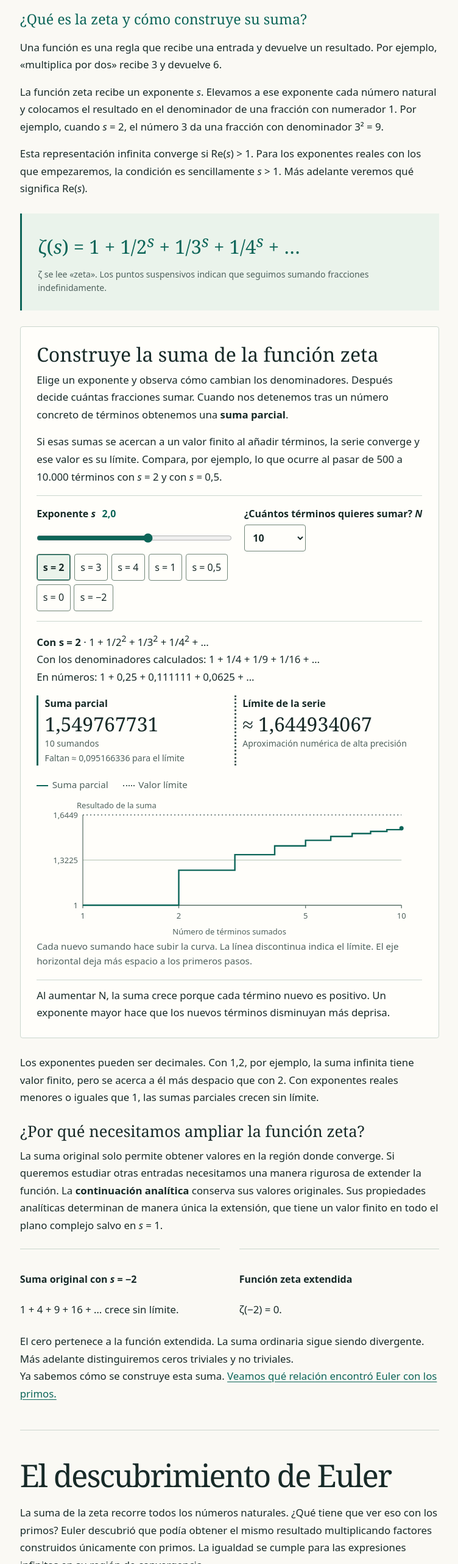
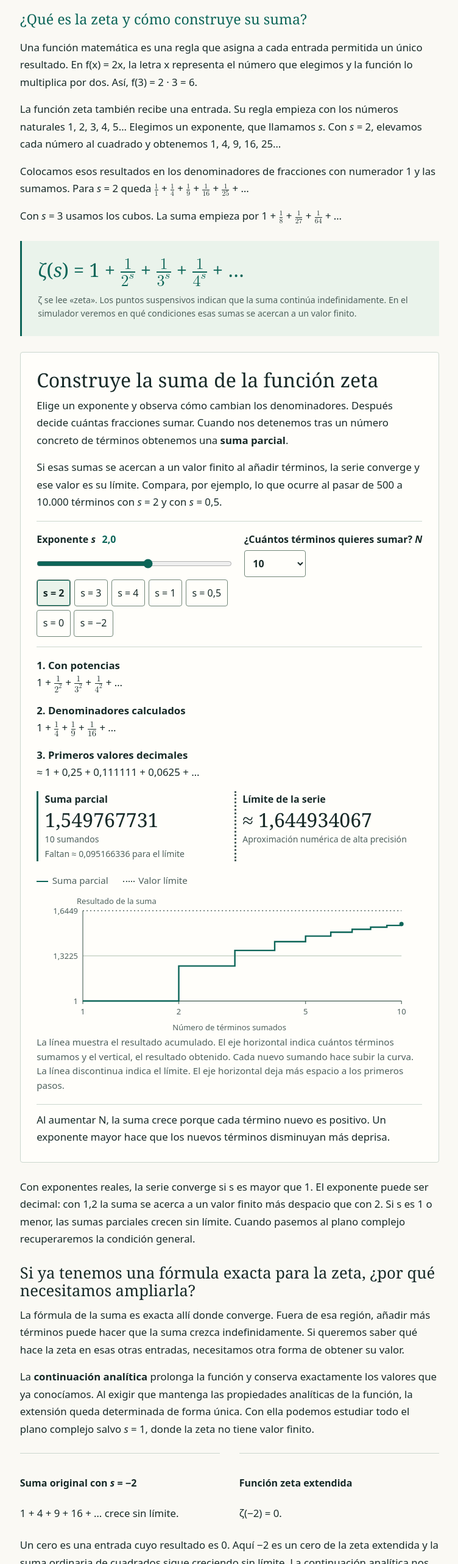
Before and after one commit to fjmonge-it/hipotesis-riemann, a plain HTML site: page index.html in a window 1280 px wide. Shown: the part 3758-6322 px from the top of the page at 61% size, without its empty margins (428-1180 px from the left). Drawn offline with Linux system fonts and the light colour scheme.

Commit message:
Desarrolla la zeta y el producto de Euler con fracciones legibles

```diff
--- a/index.html
+++ b/index.html
@@ -103,50 +103,58 @@
       <section id="zeta" aria-labelledby="titulo-zeta">
         <h2 id="titulo-zeta">Una máquina matemática llamada función zeta</h2>
         <p class="experiment-question">¿Qué es la zeta y cómo construye su suma?</p>
-        <p>Una función es una regla que recibe una entrada y devuelve un resultado. Por ejemplo, «multiplica por dos» recibe 3 y devuelve 6.</p>
-        <p>La función zeta recibe un exponente <var>s</var>. Elevamos a ese exponente cada número natural y colocamos el resultado en el denominador de una fracción con numerador 1. Por ejemplo, cuando <var>s</var> = 2, el número 3 da una fracción con denominador 3² = 9.</p>
-        <p>Esta representación infinita converge si Re(<var>s</var>) &gt; 1. Para los exponentes reales con los que empezaremos, la condición es sencillamente <var>s</var> &gt; 1. Más adelante veremos qué significa Re(<var>s</var>).</p>
-        <figure class="formula">
-          <div class="equation">ζ(<var>s</var>) = 1 + 1/2<sup><var>s</var></sup> + 1/3<sup><var>s</var></sup> + 1/4<sup><var>s</var></sup> + …</div>
-          <figcaption>ζ se lee «zeta». Los puntos suspensivos indican que seguimos sumando fracciones indefinidamente.</figcaption>
-        </figure>
+        <div id="definicion-zeta">
+          <p>Una función matemática es una regla que asigna a cada entrada permitida un único resultado. En f(x) = 2x, la letra x representa el número que elegimos y la función lo multiplica por dos. Así, f(3) = 2 · 3 = 6.</p>
+          <p>La función zeta también recibe una entrada. Su regla empieza con los números naturales 1, 2, 3, 4, 5… Elegimos un exponente, que llamamos <var>s</var>. Con <var>s</var> = 2, elevamos cada número al cuadrado y obtenemos 1, 4, 9, 16, 25…</p>
+          <p>Colocamos esos resultados en los denominadores de fracciones con numerador 1 y las sumamos. Para <var>s</var> = 2 queda <math><mfrac><mn>1</mn><mn>1</mn></mfrac></math> + <math><mfrac><mn>1</mn><mn>4</mn></mfrac></math> + <math><mfrac><mn>1</mn><mn>9</mn></mfrac></math> + <math><mfrac><mn>1</mn><mn>16</mn></mfrac></math> + <math><mfrac><mn>1</mn><mn>25</mn></mfrac></math> + …</p>
+          <p>Con <var>s</var> = 3 usamos los cubos. La suma empieza por 1 + <math><mfrac><mn>1</mn><mn>8</mn></mfrac></math> + <math><mfrac><mn>1</mn><mn>27</mn></mfrac></math> + <math><mfrac><mn>1</mn><mn>64</mn></mfrac></math> + …</p>
+          <figure class="formula">
+            <div class="equation">ζ(<var>s</var>) = 1 + <math><mfrac><mn>1</mn><msup><mn>2</mn><mi>s</mi></msup></mfrac></math> + <math><mfrac><mn>1</mn><msup><mn>3</mn><mi>s</mi></msup></mfrac></math> + <math><mfrac><mn>1</mn><msup><mn>4</mn><mi>s</mi></msup></mfrac></math> + …</div>
+            <figcaption>ζ se lee «zeta». Los puntos suspensivos indican que la suma continúa indefinidamente. En el simulador veremos en qué condiciones esas sumas se acercan a un valor finito.</figcaption>
+          </figure>
+        </div>
         <div class="experiment" id="experimento-zeta" hidden role="group" aria-labelledby="experimento-zeta-titulo">
           <h3 id="experimento-zeta-titulo">Construye la suma de la función zeta</h3>
           <p>Elige un exponente y observa cómo cambian los denominadores. Después decide cuántas fracciones sumar. Cuando nos detenemos tras un número concreto de términos obtenemos una <strong>suma parcial</strong>.</p>
           <p>Si esas sumas se acercan a un valor finito al añadir términos, la serie converge y ese valor es su límite. Compara, por ejemplo, lo que ocurre al pasar de 500 a 10.000 términos con <var>s</var> = 2 y con <var>s</var> = 0,5.</p>
           <div data-controls></div>
-          <p class="v2-expression" data-expanded></p>
+          <div class="v2-expression" data-expanded></div>
           <dl class="experiment-results" data-results></dl>
           <figure class="experiment-chart" data-chart></figure>
           <p class="experiment-insight" data-insight></p>
         </div>
         <p id="ejemplo-zeta">Con <var>s</var> = 2, diez términos dan aproximadamente 1,549768 y mil términos dan 1,643935. El límite es aproximadamente 1,644934. Los términos siguen añadiendo cantidades positivas, cada vez menores.</p>
-        <p>Los exponentes pueden ser decimales. Con 1,2, por ejemplo, la suma infinita tiene valor finito, pero se acerca a él más despacio que con 2. Con exponentes reales menores o iguales que 1, las sumas parciales crecen sin límite.</p>
+        <p>Con exponentes reales, la serie converge si s es mayor que 1. El exponente puede ser decimal: con 1,2 la suma se acerca a un valor finito más despacio que con 2. Si s es 1 o menor, las sumas parciales crecen sin límite. Cuando pasemos al plano complejo recuperaremos la condición general.</p>
         <div id="continuacion-zeta">
-          <h3>¿Por qué necesitamos ampliar la función zeta?</h3>
-          <p>La suma original solo permite obtener valores en la región donde converge. Si queremos estudiar otras entradas necesitamos una manera rigurosa de extender la función. La <strong>continuación analítica</strong> conserva sus valores originales. Sus propiedades analíticas determinan de manera única la extensión, que tiene un valor finito en todo el plano complejo salvo en <var>s</var> = 1.</p>
+          <h3>Si ya tenemos una fórmula exacta para la zeta, ¿por qué necesitamos ampliarla?</h3>
+          <p>La fórmula de la suma es exacta allí donde converge. Fuera de esa región, añadir más términos puede hacer que la suma crezca indefinidamente. Si queremos saber qué hace la zeta en esas otras entradas, necesitamos otra forma de obtener su valor.</p>
+          <p>La <strong>continuación analítica</strong> prolonga la función y conserva exactamente los valores que ya conocíamos. Al exigir que mantenga las propiedades analíticas de la función, la extensión queda determinada de forma única. Con ella podemos estudiar todo el plano complejo salvo <var>s</var> = 1, donde la zeta no tiene valor finito.</p>
           <div class="closing-topics">
             <div><h4>Suma original con <var>s</var> = −2</h4><p>1 + 4 + 9 + 16 + … crece sin límite.</p></div>
             <div><h4>Función zeta extendida</h4><p>ζ(−2) = 0.</p></div>
           </div>
-          <p>El cero pertenece a la función extendida. La suma ordinaria sigue siendo divergente. Más adelante distinguiremos ceros triviales y no triviales.</p>
+          <p>Un cero es una entrada cuyo resultado es 0. Aquí −2 es un cero de la zeta extendida y la suma ordinaria de cuadrados sigue creciendo sin límite. La continuación analítica nos permite estudiar ese resultado sin cambiar lo que hace la suma original.</p>
         </div>
         <p>Ya sabemos cómo se construye esta suma. <a href="#euler">Veamos qué relación encontró Euler con los primos.</a></p>
       </section>
 
       <section id="euler" aria-labelledby="titulo-euler">
         <h2 id="titulo-euler">El descubrimiento de Euler</h2>
-        <p>La suma de la zeta recorre todos los números naturales. ¿Qué tiene que ver eso con los primos? Euler descubrió que podía obtener el mismo resultado multiplicando factores construidos únicamente con primos. La igualdad se cumple para las expresiones infinitas en su región de convergencia.</p>
-        <div class="closing-topics euler-intro">
-          <div><h3>Camino A · Sumar</h3><p>Con el exponente 2, sumamos 1 + <math><mfrac><mn>1</mn><mn>4</mn></mfrac></math> + <math><mfrac><mn>1</mn><mn>9</mn></mfrac></math> + <math><mfrac><mn>1</mn><mn>16</mn></mfrac></math> + … Cada término corresponde a un natural.</p></div>
-          <div><h3>Camino B · Multiplicar</h3><p>Multiplicamos <math><mfrac><mn>4</mn><mn>3</mn></mfrac></math> × <math><mfrac><mn>9</mn><mn>8</mn></mfrac></math> × <math><mfrac><mn>25</mn><mn>24</mn></mfrac></math> × <math><mfrac><mn>49</mn><mn>48</mn></mfrac></math> × … Los factores corresponden a 2, 3, 5 y 7. Para el 2 calculamos 1/(1 − 1/2²) = 4/3.</p></div>
+        <p>Euler descubrió que la zeta, construida con una suma que recorre todos los naturales, se puede expresar multiplicando factores asociados exclusivamente a los primos. Esa multiplicación se llama <strong>producto de Euler</strong>. Las dos expresiones infinitas dan el mismo valor donde convergen.</p>
+        <div id="construccion-euler">
+          <p>Para construir un factor, elige un primo <var>p</var> y el exponente <var>s</var>. Calcula el inverso de <var>p</var> elevado a <var>s</var>, réstalo de 1 y toma el inverso del resultado: <math><mfrac><mn>1</mn><mrow><mn>1</mn><mo>−</mo><mfrac><mn>1</mn><msup><mi>p</mi><mi>s</mi></msup></mfrac></mrow></mfrac></math>.</p>
+          <p>Con <var>s</var> = 2, para el primo 2 sale <math><mfrac><mn>1</mn><mrow><mn>1</mn><mo>−</mo><mfrac><mn>1</mn><msup><mn>2</mn><mn>2</mn></msup></mfrac></mrow></mfrac></math> = <math><mfrac><mn>4</mn><mn>3</mn></mfrac></math>. Para el primo 3 sale <math><mfrac><mn>1</mn><mrow><mn>1</mn><mo>−</mo><mfrac><mn>1</mn><msup><mn>3</mn><mn>2</mn></msup></mfrac></mrow></mfrac></math> = <math><mfrac><mn>9</mn><mn>8</mn></mfrac></math>. Hacemos lo mismo para cada primo y multiplicamos sus factores.</p>
+          <div class="closing-topics euler-intro">
+            <div><h3>Camino A · Sumar</h3><p>1 + <math><mfrac><mn>1</mn><mn>4</mn></mfrac></math> + <math><mfrac><mn>1</mn><mn>9</mn></mfrac></math> + <math><mfrac><mn>1</mn><mn>16</mn></mfrac></math> + …</p></div>
+            <div><h3>Camino B · Multiplicar</h3><p><math><mfrac><mn>4</mn><mn>3</mn></mfrac></math> × <math><mfrac><mn>9</mn><mn>8</mn></mfrac></math> × <math><mfrac><mn>25</mn><mn>24</mn></mfrac></math> × <math><mfrac><mn>49</mn><mn>48</mn></mfrac></math> × …</p></div>
+          </div>
         </div>
         <div class="experiment" id="experimento-euler" hidden role="group" aria-labelledby="experimento-euler-titulo">
           <h3 id="experimento-euler-titulo">Compara los dos caminos</h3>
           <p>Elige el exponente y el último número que quieres incluir. Lo llamamos <var>N</var>. Con <var>N</var> = 10, sumamos diez términos y multiplicamos cuatro factores, porque entre el 1 y el 10 solo hay cuatro números primos: 2, 3, 5 y 7.</p>
           <p>Ambos cálculos parciales suelen dar valores diferentes. Observa qué sucede al incluir más números. La línea verde suma un término por entero y la marrón cambia solo al incorporar un primo. La línea de referencia marca su límite común.</p>
           <div data-controls></div>
-          <p class="v2-expression" data-expanded></p>
+          <div class="v2-expression" data-expanded></div>
           <dl class="experiment-results" data-results></dl>
           <figure class="experiment-chart" data-chart></figure>
           <p data-prime-preview></p>
@@ -157,8 +165,8 @@
         <p id="ejemplo-euler">Con <var>N</var> = 10 hay diez sumandos, pero solo cuatro factores: 2, 3, 5 y 7 aportan un factor cada uno. Con <var>s</var> = 2, la suma vale aproximadamente 1,549768 y el producto 1,595052. Su límite común es aproximadamente 1,644934.</p>
         <figure class="formula">
           <div class="euler-paths">
-            <div><strong>Camino A · Todos los números</strong><div class="equation">ζ(<var>s</var>) = ∑<sub><var>n</var> ≥ 1</sub> <var>n</var><sup>−<var>s</var></sup></div></div>
-            <div><strong>Camino B · Solo los primos</strong><div class="equation">ζ(<var>s</var>) = ∏<sub><var>p</var> primo</sub> (1 − <var>p</var><sup>−<var>s</var></sup>)<sup>−1</sup></div></div>
+            <div><strong>Camino A · Todos los naturales</strong><div class="equation">ζ(s) = ∑<sub>n ≥ 1</sub> <math><mfrac><mn>1</mn><msup><mi>n</mi><mi>s</mi></msup></mfrac></math></div></div>
+            <div><strong>Camino B · Primos</strong><div class="equation">ζ(s) = ∏<sub>p primo</sub> <math><mfrac><mn>1</mn><mrow><mn>1</mn><mo>−</mo><mfrac><mn>1</mn><msup><mi>p</mi><mi>s</mi></msup></mfrac></mrow></mfrac></math></div></div>
           </div>
           <figcaption>∑ indica una suma sobre todos los enteros positivos <var>n</var>. ∏ indica un producto sobre todos los primos <var>p</var>. En este experimento usamos exponentes reales mayores que 1. La identidad también vale para exponentes complejos cuya parte real sea mayor que 1. Veremos qué significa esa coordenada en la siguiente sección.</figcaption>
         </figure>
@@ -195,14 +203,14 @@
         <div class="experiment" id="mapa-ceros" hidden>
           <h3>Dos clases de ceros, dos regiones</h3>
           <label>Qué ceros mostrar <select><option value="triviales">Triviales</option><option value="no-triviales">No triviales conocidos</option></select></label>
-          <figure class="plane-figure"><svg data-overview role="img" viewBox="0 0 350 225"></svg><figcaption>Sombreado verde: banda crítica. Trama diagonal: región a la derecha de Re(s) = 1 donde converge la serie. Los ejes usan escalas distintas.</figcaption></figure>
+          <figure class="plane-figure"><svg data-overview role="img" viewBox="0 0 350 225"></svg><figcaption>La zona verde es la banda crítica, entre las partes reales 0 y 1. En la zona rayada converge la serie original. Los puntos del eje real negativo muestran algunos ceros triviales; estos continúan en los demás enteros negativos pares.</figcaption></figure>
           <p role="status"></p>
           <figure class="plane-figure strip-detail" data-strip-detail hidden>
-            <h4>Ampliación de la banda crítica</h4>
+            <h4>Miremos más de cerca la banda crítica</h4>
             <label>¿Qué cero quieres examinar?<select data-map-point></select></label>
             <p data-map-reading role="status"></p>
             <svg role="img" viewBox="0 0 350 214" aria-label="Ampliación entre las partes reales cero y uno. Los cinco primeros ceros no triviales con parte imaginaria positiva."></svg>
-            <figcaption>La franja verde abarca las partes reales entre 0 y 1. Son los mismos cinco puntos del mapa general. Cada eje tiene su propia escala.</figcaption>
+            <figcaption>En el mapa de arriba, la banda ocupa una franja estrecha. Aquí vemos los mismos cinco ceros con una escala horizontal más detallada.</figcaption>
           </figure>
         </div>
         <p>Los ceros no triviales tienen alturas distintas. <a href="#hipotesis">Veamos qué observó Riemann sobre su posición horizontal.</a></p>
@@ -227,6 +235,7 @@
           </div>
           <p class="prime-selection" role="status" data-summary></p>
           <figure class="plane-figure"><svg role="img"></svg><figcaption>La banda verde va de 0 a 1 en el eje real. La línea discontinua marca su centro y el anillo señala el cero seleccionado.</figcaption></figure>
+          <p data-zero-conclusion></p>
         </div>
         <p id="ejemplo-ceros">El primer cero con parte imaginaria positiva está aproximadamente en 0,5 + 14,134725i. Su parte real es exactamente ½.</p>
         <p>Alinear puntos en un gráfico ilustra la hipótesis. <a href="#distribucion">¿Por qué importa esa posición para entender la distribución de los primos?</a></p>
--- a/js/complex-experiments.js
+++ b/js/complex-experiments.js
@@ -108,6 +108,9 @@ export function initZeroExplorer(root) {
   function update() {
     visible = nontrivialZeros.slice(0, Number(count.value));
     scale = zeroScale(visible.at(-1).imaginary);
+    root.querySelector('[data-zero-conclusion]').textContent = visible.length === 1
+      ? 'Hemos representado el primer cero no trivial con parte imaginaria positiva. Está en la recta crítica, donde la parte real es ½. Comprobar casos finitos deja abierta la afirmación sobre todos los ceros.'
+      : 'Hemos representado los primeros ' + visible.length + ' ceros no triviales con parte imaginaria positiva. Están a alturas distintas, pero todos tienen parte real ½. Comprobar estos casos finitos no demuestra la propiedad para todos los ceros.';
     const keep = Math.min(Number(selected.value), visible.length - 1);
     selected.replaceChildren(...visible.map((_, i) => new Option('Cero ' + (i + 1), i)));
     selected.value = keep;
--- /dev/null
+++ b/js/math-format.js
@@ -0,0 +1,23 @@
+const number = value => '<mn>' + value + '</mn>';
+const fraction = (top, bottom) => '<mfrac>' + top + bottom + '</mfrac>';
+const math = content => '<math>' + content + '</math>';
+
+export function zetaTerm(base, exponent) {
+  return math(fraction(number(1), '<msup>' + number(base) + number(exponent) + '</msup>'));
+}
+
+export function numericFraction(top, bottom) {
+  return math(fraction(number(top), number(bottom)));
+}
+
+export function eulerFactor(base, exponent) {
+  const power = '<msup>' + number(base) + number(exponent) + '</msup>';
+  return math(fraction(number(1), '<mrow><mn>1</mn><mo>−</mo>' + fraction(number(1), power) + '</mrow>'));
+}
+
+export function zetaTerms(s, bases = [2, 3, 4]) {
+  return bases.map(base => {
+    const denominator = base ** s;
+    return { base, denominator, term: 1 / denominator };
+  });
+}
--- a/js/zeta-chart.js
+++ b/js/zeta-chart.js
@@ -61,5 +61,5 @@ export function renderZetaChart(figure, { sums, products, reference, compare, ca
       ${compare ? '<path class="coordinate-guide" data-zeta-cursor/>' : ''}
       <circle class="prime-dots" data-zeta-end cx="${right}" cy="${coord(y(sums.at(-1)))}" r="3.5"/>
     </svg>
-    <figcaption>${caption} El eje horizontal deja más espacio a los primeros pasos.</figcaption>`;
+    <figcaption>${compare ? "" : "La línea muestra el resultado acumulado. El eje horizontal indica cuántos términos sumamos y el vertical, el resultado obtenido. "}${caption} El eje horizontal deja más espacio a los primeros pasos.</figcaption>`;
 }
--- a/js/zeta-experiments.js
+++ b/js/zeta-experiments.js
@@ -1,3 +1,4 @@
+import { eulerFactor, numericFraction, zetaTerm, zetaTerms } from './math-format.js';
 import { numberLabel } from './v2-chart.js';
 import { realSeries, zetaEvolution, zetaReference } from './zeta.js';
 import { formatCount, formatGap, formatValue, renderZetaChart } from './zeta-chart.js';
@@ -101,19 +102,20 @@ export function initZetaExperiment(root, compare = false) {
       compare ? zetaEvolution(s, n, true) : realSeries(s, n);
     const divergent = reference === null;
     const a = numberLabel(s);
+    const powerTerms = '1 + ' + [2, 3, 4].map(k => zetaTerm(k, a)).join(' + ') + ' + …';
     if (compare) {
-      const factors = [2, 3, 5].map(p => `<math><mfrac><mn>1</mn><mrow><mn>1</mn><mo>−</mo><mn>1</mn><mo>/</mo><msup><mn>${p}</mn><mn>${a}</mn></msup></mrow></mfrac></math>`);
+      const factors = [2, 3, 5].map(p => eulerFactor(p, a));
       expanded.innerHTML = `
         <strong>Camino A · Primeros términos</strong>
-        <span class="euler-expanded">1 + ${[2, 3, 4].map(k => `1/${k}<sup>${a}</sup>`).join(' + ')} + …</span>
+        <span class="euler-expanded">${powerTerms}</span>
         <strong>Camino B · Primeros factores</strong>
         <span class="euler-factors">${factors.map((factor, i) => '<span>' + (i ? '× ' : '') + factor + '</span>').join('')}<span>× …</span></span>`;
     } else {
-      expanded.innerHTML = '<strong>Con s = ' + a + '</strong> · 1 + '
-        + [2, 3, 4].map(k => '1/' + k + '<sup>' + a + '</sup>').join(' + ') + ' + …'
-        + '<br>Con los denominadores calculados' + (Number.isInteger(s) ? ': ' : ' (aproximados): ')
-        + '1 + ' + [2, 3, 4].map(k => (s < 0 ? numberLabel(k ** -s) : '1/' + numberLabel(k ** s))).join(' + ') + ' + …'
-        + '<br>En números: 1 + ' + [2, 3, 4].map(k => numberLabel(k ** -s)).join(' + ') + ' + …';
+      const terms = zetaTerms(s);
+      expanded.innerHTML = `
+        <p><strong>1. Con potencias</strong><br>${powerTerms}</p>
+        <p><strong>2. Denominadores calculados</strong><br>${Number.isInteger(s) ? '' : '≈ '}1 + ${terms.map(({ denominator }) => numericFraction(1, numberLabel(denominator))).join(' + ')} + …</p>
+        <p><strong>3. Primeros valores decimales</strong><br>${terms.every(({ term }) => Number.isInteger(term)) ? '' : '≈ '}1 + ${terms.map(({ term }) => numberLabel(term)).join(' + ')} + …</p>`;
     }
     const sum = sums.at(-1);
     const sumGap = divergent ? '' : formatGap(reference - sum);
@@ -140,8 +142,8 @@ export function initZetaExperiment(root, compare = false) {
         + '. El último es ' + primes.at(-1) + ', el mayor primo menor o igual que ' + n + '.';
       root.querySelector('[data-prime-factors]').innerHTML = primes.map(p => {
         const power = p ** s;
-        const factor = Number.isInteger(s) && Number.isSafeInteger(power) ? numberLabel(power) + ' / ' + numberLabel(power - 1)
-          : '≈ ' + formatValue(1 / (1 - p ** -s));
+        const factor = Number.isInteger(s) && Number.isSafeInteger(power) ? numericFraction(numberLabel(power), numberLabel(power - 1))
+          : eulerFactor(p, a) + ' ≈ ' + formatValue(1 / (1 - p ** -s));
         return '<tr><th scope="row">' + numberLabel(p) + '</th><td>' + factor + '</td></tr>';
       }).join('');
     }
--- a/styles.css
+++ b/styles.css
@@ -305,3 +305,6 @@ summary + p { margin-top: .55rem; }
 @media (max-width: 760px) {
   .distance-cards, .distance-figures { grid-template-columns: 1fr; }
 }
+
+.v2-expression math, .formula math, #construccion-euler math { font-size: 1.2em; vertical-align: middle; }
+.euler-factors math { font-size: 1.5em; }
```
